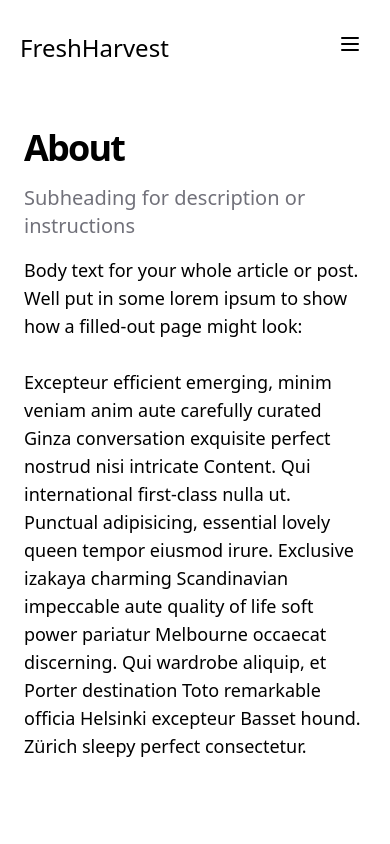
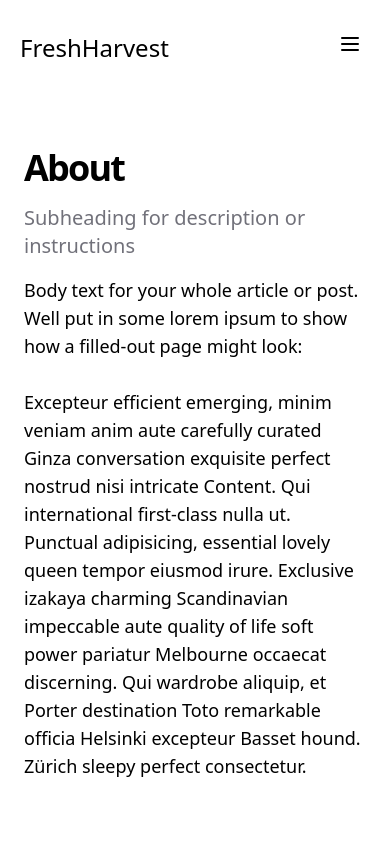
Before and after one commit to AkhshayMahesh/wtf, a React (Vite) app: page /about in a window 390 px wide. Shown: the top 844 px of the page. Built offline with nearby package versions, Linux system fonts and the light colour scheme; grey boxes are pictures that could not be loaded.

Commit message:
fix: padd

```diff
--- a/src/components/About/About.tsx
+++ b/src/components/About/About.tsx
@@ -7,7 +7,7 @@ function About() {
 	return (
 		<main className="h-screen w-screen bg-white">
 			<Navigation />
-			<section className="h-full w-full px-6 sm:px-24">
+			<section className="h-full w-full px-6 sm:px-24 lg:mt-20 mt-5">
 				<div className="flex h-full w-full flex-col justify-evenly md:flex-row md:gap-5">
 					<div className="w-[50%] max-lg:ml-0 max-lg:w-full">
 						<div className="pb-5 max-lg:mt-10 max-lg:max-w-full">
--- a/src/components/Landing/Features.tsx
+++ b/src/components/Landing/Features.tsx
@@ -2,7 +2,7 @@ import FeatureCard from "./FeatureCard";
 
 export default function Features() {
 	return (
-		<section className="w-full lg:pr-20 sm:px-1 ">
+		<section className="w-full lg:pr-20 pr-5 sm:px-1 ">
 			<h2 className="mt-20 text-3xl font-semibold tracking-tighter text-black sm:mt-36 sm:text-5xl">
 				Discover Freshness in Every Bite
 			</h2>
--- a/src/components/Landing/Hero.tsx
+++ b/src/components/Landing/Hero.tsx
@@ -1,6 +1,6 @@
 export default function Hero() {
 	return (
-		<section className="w-full px-4 sm:px-6 lg:pr-20 max-w-7xl mx-auto">
+		<section className="w-full px-4 sm:px-6 lg:pr-20 pr-5 mx-auto">
 			<div className="w-full">
 				<h2 className="text-4xl font-bold tracking-tighter text-black sm:text-6xl">
 					Fresh & Organic Food Delivered to Your Doorstep
--- a/src/components/Landing/Testimonials.tsx
+++ b/src/components/Landing/Testimonials.tsx
@@ -2,7 +2,7 @@ import TestimonialCard from "./TestimonialCard";
 
 export default function Testimonials() {
 	return (
-		<section className="w-full pr-20">
+		<section className="w-full pr-5 lg:pr-20">
 			<h2 className="mt-44 text-5xl font-semibold tracking-tighter text-black max-md:mt-10 max-md:max-w-full max-md:text-4xl">
 				What Our Customers Say
 			</h2>
```
